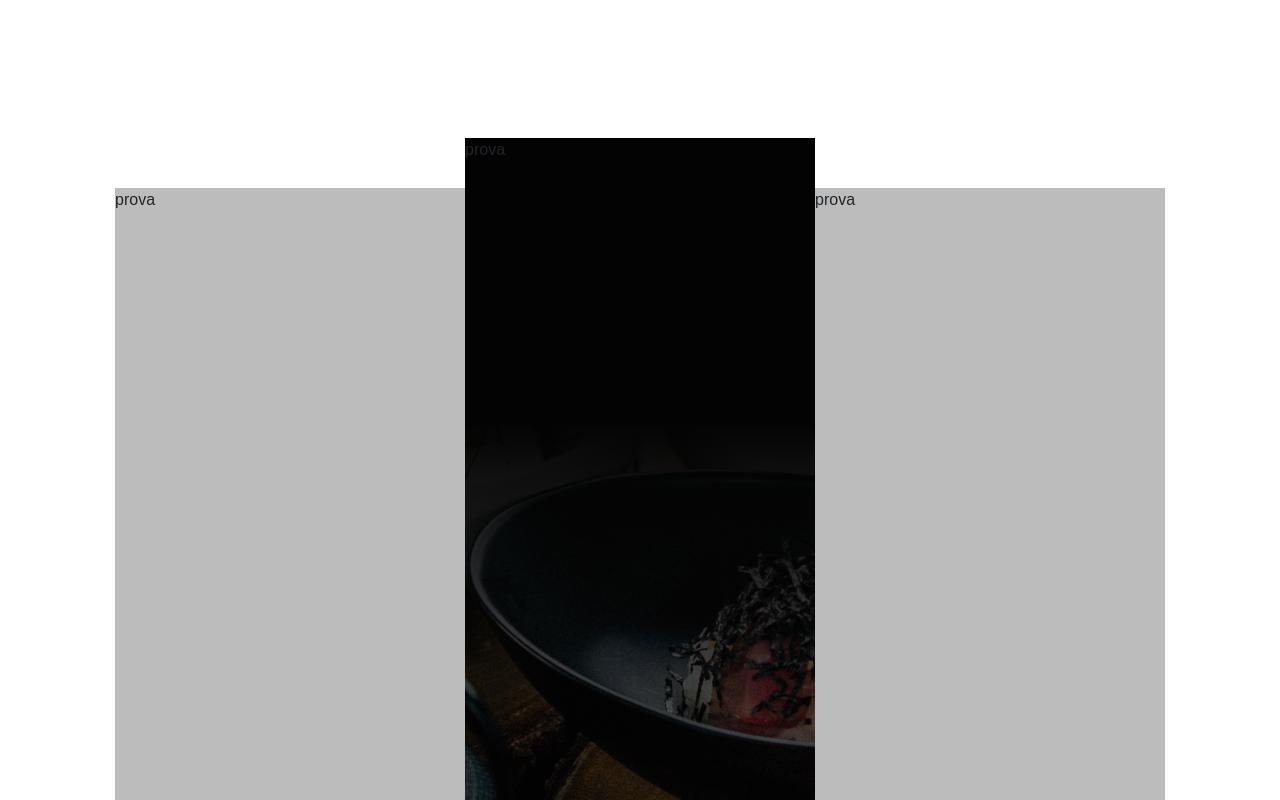
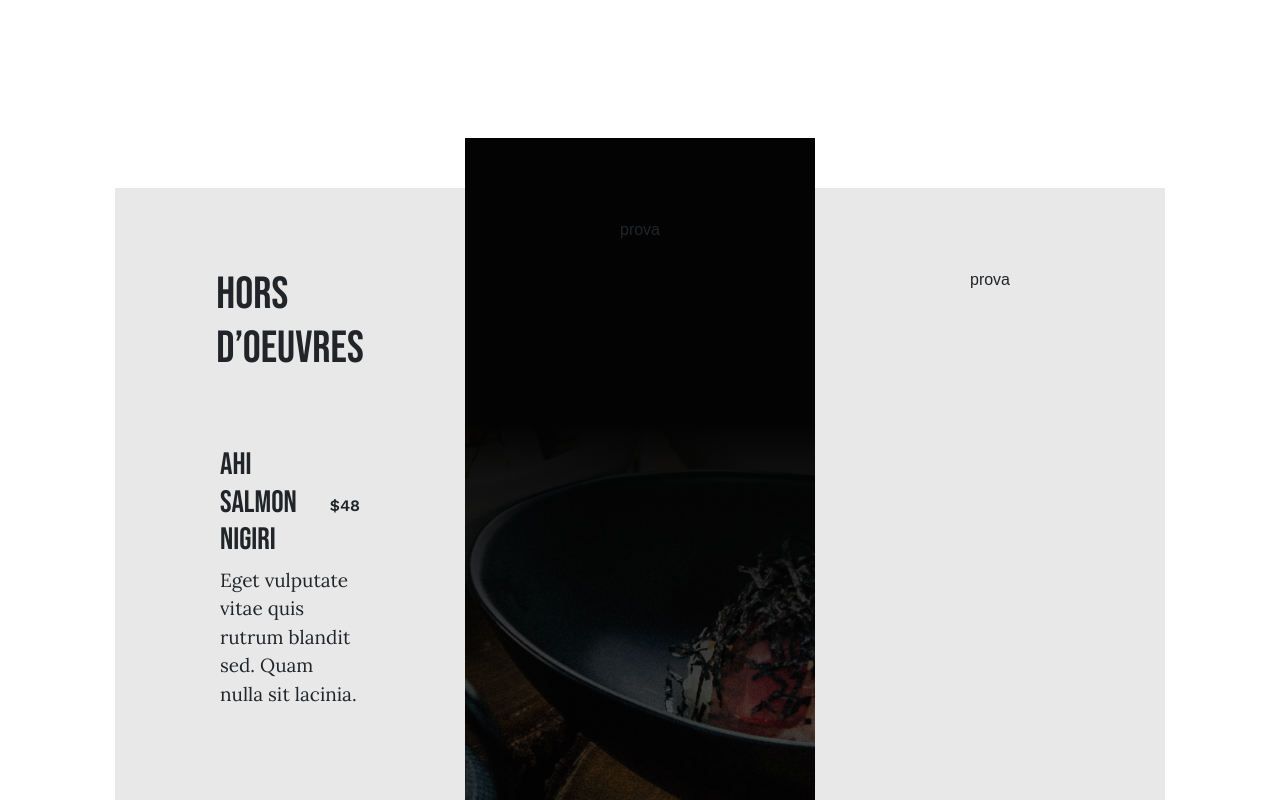
Before and after one commit to elepot87/proj-html-vuejs, a Vue app: page / in a window 1280 px wide. Shown: the part 9500-10300 px from the top of the page. Built offline with nearby package versions, Linux system fonts and the light colour scheme.

Commit message:
stile colonna menu

```diff
--- a/src/components/Main.vue
+++ b/src/components/Main.vue
@@ -259,7 +259,21 @@
     </section>
     <!-- Section 8 Menu -->
     <section class="menu d-flex">
-      <div class="col-left">prova</div>
+      <div class="col-left">
+        <h3 class="title-menu">HORS D’OEUVRES</h3>
+        <ul class="menu-list">
+          <li class="menu-item">
+            <div class="main-info">
+              <h4 class="plate-name">AHI SALMON NIGIRI</h4>
+              <div class="price">$48</div>
+            </div>
+            <p class="description">
+              Eget vulputate vitae quis rutrum blandit sed. Quam nulla sit
+              lacinia.
+            </p>
+          </li>
+        </ul>
+      </div>
       <div class="col-center">prova</div>
       <div class="col-right">prova</div>
     </section>
--- a/src/styles/main.scss
+++ b/src/styles/main.scss
@@ -432,10 +432,45 @@ main {
     .col-center,
     .col-right {
       width: calc(100% / 3);
+      display: flex;
+      align-items: center;
+      flex-direction: column;
+      padding: 80px 105px;
+      .title-menu {
+        font-size: $title-menu;
+        font-family: $hero-font-title;
+        margin-bottom: 70px;
+      }
+      .menu-list {
+        list-style: none;
+        margin: 0;
+        padding: 0;
+        .menu-item {
+          margin-bottom: 30px;
+          .main-info {
+            display: flex;
+            justify-content: space-between;
+            align-items: center;
+            .plate-name {
+              font-size: $plate-name;
+              font-family: $hero-font-title;
+            }
+            .price {
+              font-family: $button-font;
+              font-size: $price;
+              font-weight: $semibold;
+            }
+          }
+          .description {
+            font-family: $primary-font;
+            font-size: $description-menu;
+          }
+        }
+      }
     }
     .col-left,
     .col-right {
-      background-color: $third-color;
+      background-color: $sfondo-menu;
     }
     .col-center {
       background-image: linear-gradient(
--- a/src/styles/variables.scss
+++ b/src/styles/variables.scss
@@ -3,6 +3,7 @@ $primary-color: #030303;
 $secondary-color: #ffffff;
 $third-color: #bcbcbc;
 $transparent: transparent;
+$sfondo-menu: #e8e8e8;
 
 // Fonts
 // tipologia
@@ -33,3 +34,7 @@ $title-news-hover: 30px;
 $category-news-hover: 16px;
 $title-news: 30px;
 $info-news: 12px;
+$title-menu: 45px;
+$plate-name: 31px;
+$price: 16px;
+$description-menu: 19px;
```
